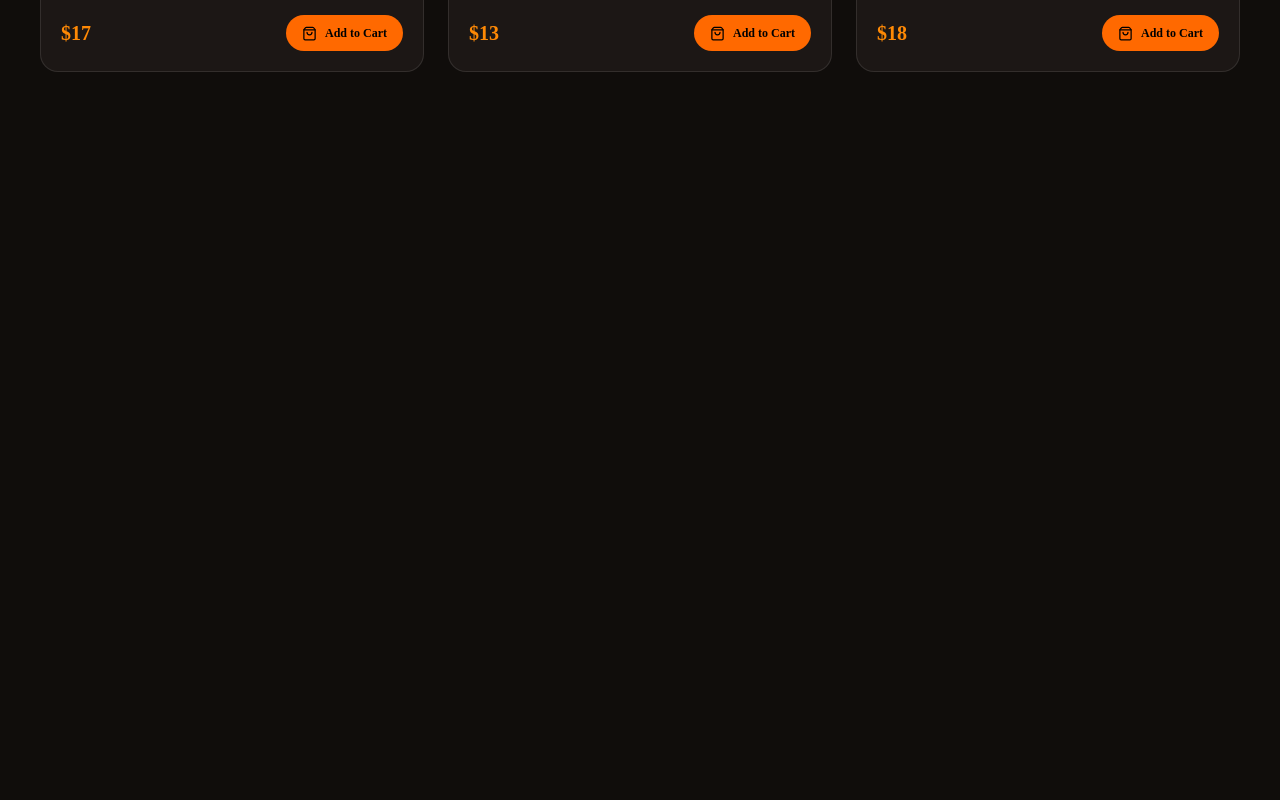
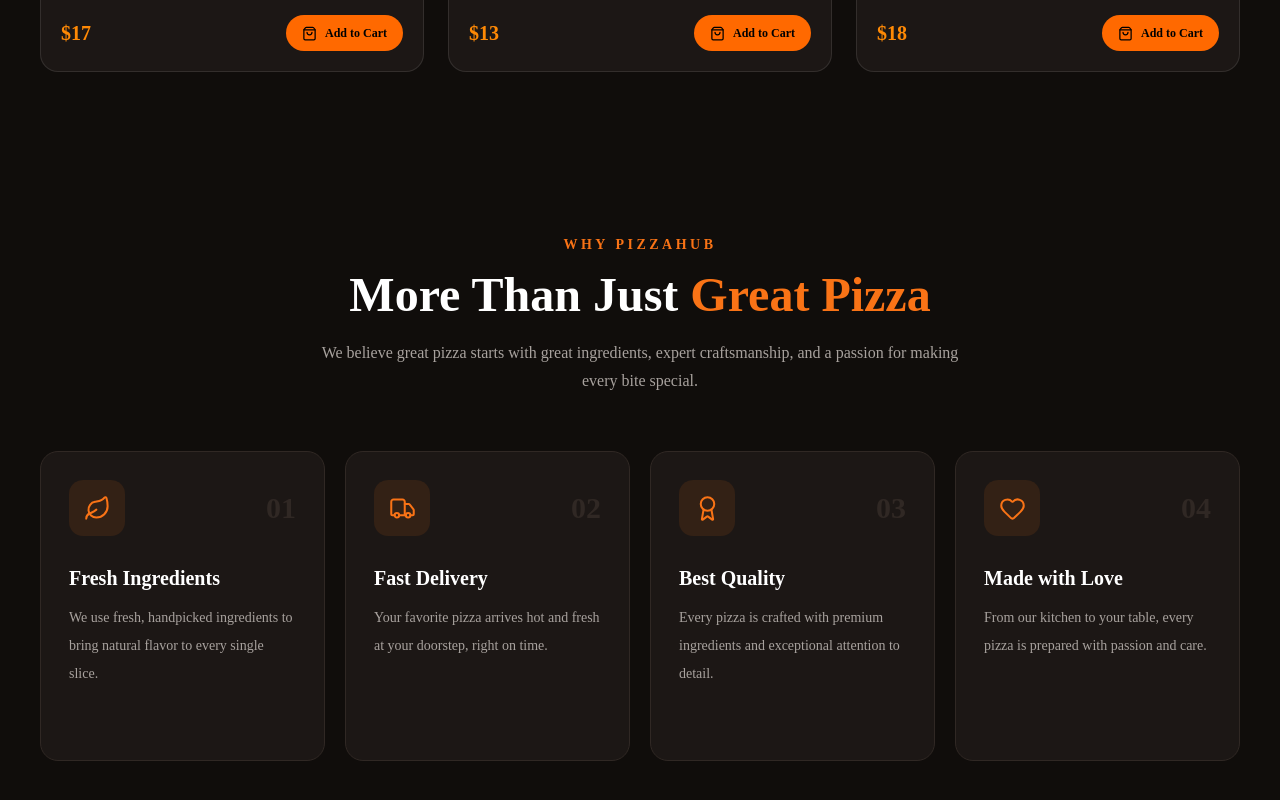
Before and after one commit to akib511/pizzahub-client, a Next.js app: page / in a window 1280 px wide. Shown: the part 2059-2859 px from the top of the page. Before the commit the page ends 2211 px from the top, so only its background shows below. Built offline with nearby package versions, Linux system fonts and the light colour scheme.

Commit message:
add why-choose section

```diff
--- a/src/app/page.tsx
+++ b/src/app/page.tsx
@@ -1,5 +1,6 @@
 import FeaturedMenu from '@/components/home/FeaturedMenu';
 import Hero from '@/components/home/Hero';
+import WhyChooseUs from '@/components/home/WhyChooseUs';
 import Navbar from '@/components/shared/Navbar';
 import React from 'react';
 
@@ -9,6 +10,7 @@ const page = () => {
       <Navbar />
       <Hero />
       <FeaturedMenu />
+      <WhyChooseUs />
     </div>
   );
 };
--- /dev/null
+++ b/src/components/home/WhyChooseUs.tsx
@@ -0,0 +1,99 @@
+
+import {
+  Leaf,
+  Truck,
+  Award,
+  Heart,
+  ArrowUpRight,
+} from "lucide-react";
+
+const features = [
+  {
+    id: 1,
+    icon: Leaf,
+    title: "Fresh Ingredients",
+    description:
+      "We use fresh, handpicked ingredients to bring natural flavor to every single slice.",
+  },
+  {
+    id: 2,
+    icon: Truck,
+    title: "Fast Delivery",
+    description:
+      "Your favorite pizza arrives hot and fresh at your doorstep, right on time.",
+  },
+  {
+    id: 3,
+    icon: Award,
+    title: "Best Quality",
+    description:
+      "Every pizza is crafted with premium ingredients and exceptional attention to detail.",
+  },
+  {
+    id: 4,
+    icon: Heart,
+    title: "Made with Love",
+    description:
+      "From our kitchen to your table, every pizza is prepared with passion and care.",
+  },
+];
+
+export default function WhyChooseUs() {
+  return (
+    <section className="bg-[#100D0B] px-5 py-20 sm:px-8 lg:px-10">
+      <div className="mx-auto max-w-7xl">
+        {/* Section Heading */}
+        <div className="mx-auto mb-14 max-w-2xl text-center">
+          <span className="mb-4 inline-block text-sm font-semibold uppercase tracking-[0.25em] text-[#F97316]">
+            Why PizzaHub
+          </span>
+          <h2 className="font-heading text-3xl font-bold text-white sm:text-4xl md:text-5xl">
+            More Than Just
+            <span className="text-[#F97316]"> Great Pizza</span>
+          </h2>
+
+          <p className="mt-5 text-sm leading-7 text-[#A8A29E] sm:text-base">
+            We believe great pizza starts with great ingredients, expert
+            craftsmanship, and a passion for making every bite special.
+          </p>
+        </div>
+
+        {/* Feature Cards */}
+        <div className="grid grid-cols-1 gap-5 sm:grid-cols-2 lg:grid-cols-4">
+          {features.map((feature) => {
+            const Icon = feature.icon;
+
+            return (
+              <div
+                key={feature.id}
+                className="group relative overflow-hidden rounded-2xl border border-[#302824] bg-[#1C1715] p-7 transition-all duration-300 hover:-translate-y-2 hover:border-[#F97316]/50 hover:bg-[#211A16]"
+              >
+                <div className="mb-7 flex items-center justify-between">
+                  <div className="flex h-14 w-14 items-center justify-center rounded-xl bg-[#F97316]/10 text-[#F97316] transition-all duration-300 group-hover:bg-[#F97316] group-hover:text-white">
+                    <Icon size={27} strokeWidth={1.8} />
+                  </div>
+
+                  <span className="text-3xl font-bold text-[#302824] transition-colors group-hover:text-[#F97316]/30">
+                    0{feature.id}
+                  </span>
+                </div>
+
+                <h3 className="mb-3 text-xl font-bold text-white">
+                  {feature.title}
+                </h3>
+
+                <p className="text-sm leading-7 text-[#A8A29E]">
+                  {feature.description}
+                </p>
+
+                <div className="mt-6 flex items-center justify-end text-[#F97316] opacity-0 transition-all duration-300 group-hover:translate-x-1 group-hover:opacity-100">
+                  <ArrowUpRight size={20} />
+                </div>
+              </div>
+            );
+          })}
+        </div>
+      </div>
+    </section>
+  );
+}
```
